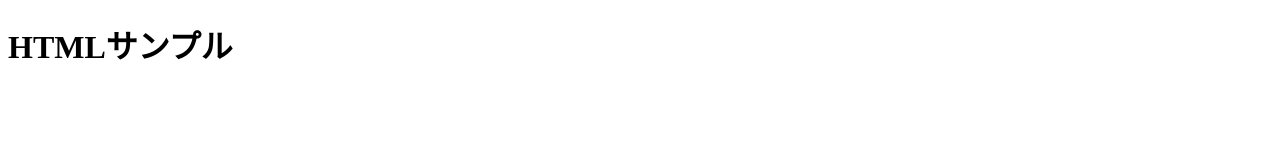
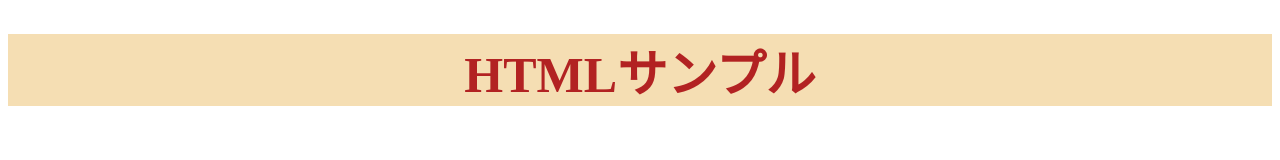
Before and after one commit to Shin-Mining/archimedes, a plain HTML site: page index.html in a window 1280 px wide. Drawn offline with Linux system fonts and the light colour scheme.

Commit message:
sample.cssにおけるmaintitleの構文間違い（.から#に修正）を実施しました。

```diff
--- a/sample.css
+++ b/sample.css
@@ -1,4 +1,4 @@
-.maintitle {
+#maintitle {
     font-size: 50px;
     font-weight: bold;
     font-family: "Times New Roman", Times, serif;
```
